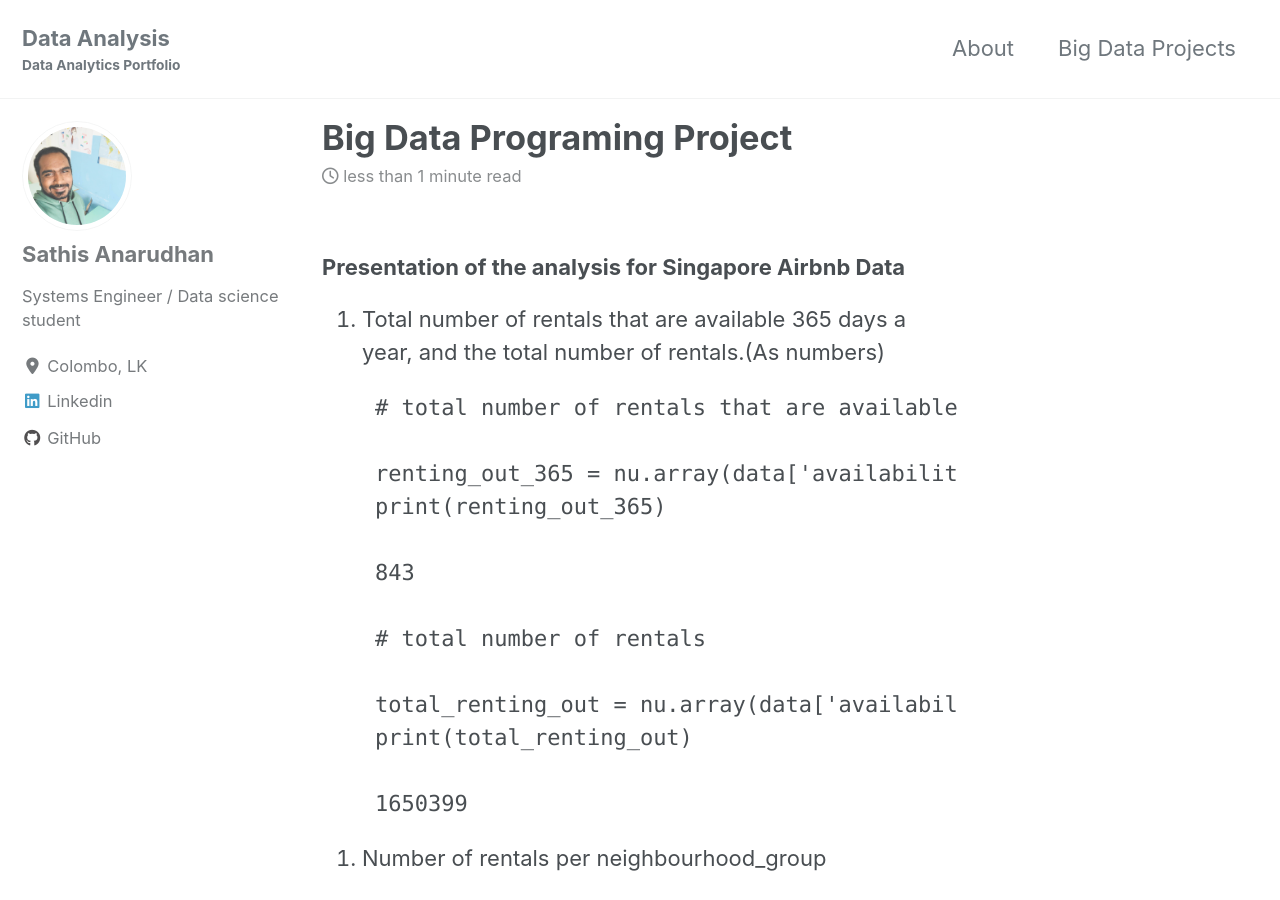
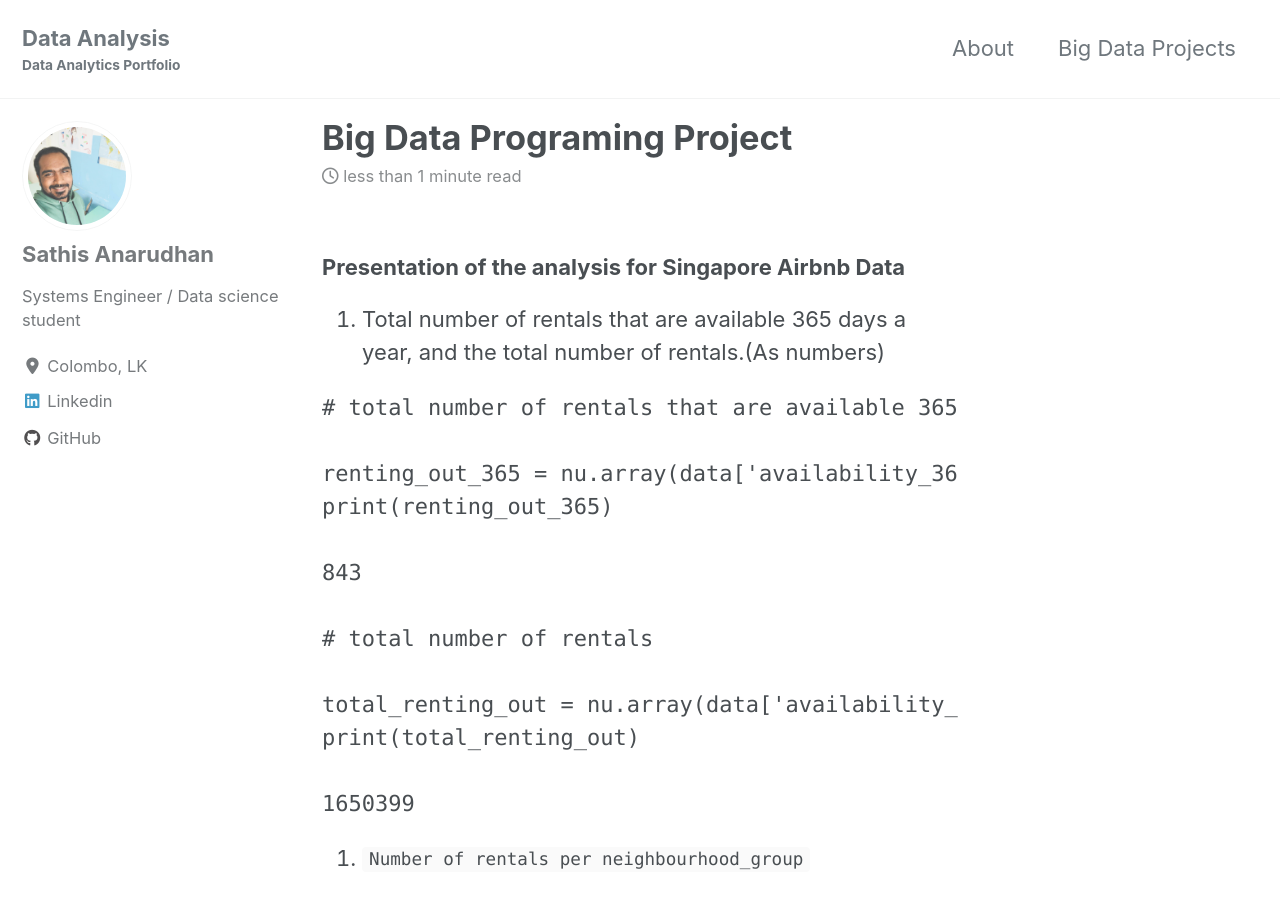
Before and after one commit to anarudhan/anarudhan.github.io, a Jekyll site: the page built from _posts/2020-01-11-bp.md, in a window 1280 px wide and 900 px high. Built offline with Jekyll 4.4.1, drawn with Linux system fonts in a browser that asks for light colours; cached includes are drawn as plain includes; nearby versions of some CDN libraries.

Commit message:
updating

````diff
--- a/_posts/2020-01-11-bp.md
+++ b/_posts/2020-01-11-bp.md
@@ -11,21 +11,21 @@ mathjax: "true"
 1. Total number of rentals that are available 365 days a year, and the total number of rentals.(As numbers)
 
 ```pyhton
-    # total number of rentals that are available 365 days a year
+# total number of rentals that are available 365 days a year
 
-    renting_out_365 = nu.array(data['availability_365']==365).sum()
-    print(renting_out_365)
+renting_out_365 = nu.array(data['availability_365']==365).sum()
+print(renting_out_365)
 
-    843
+843
 
-    # total number of rentals
+# total number of rentals
 
-    total_renting_out = nu.array(data['availability_365']).sum().round(2)
-    print(total_renting_out)
+total_renting_out = nu.array(data['availability_365']).sum().round(2)
+print(total_renting_out)
 
-    1650399
+1650399
 ```
 
-2. Number of rentals per neighbourhood_group
+2. `Number of rentals per neighbourhood_group`
 
    <img src="{{ site.url }}{{ site.baseurl }}/images/4.2.png" alt="number of rentals">
````
